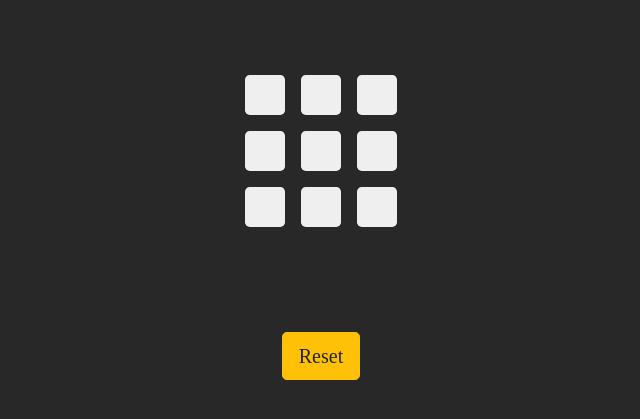
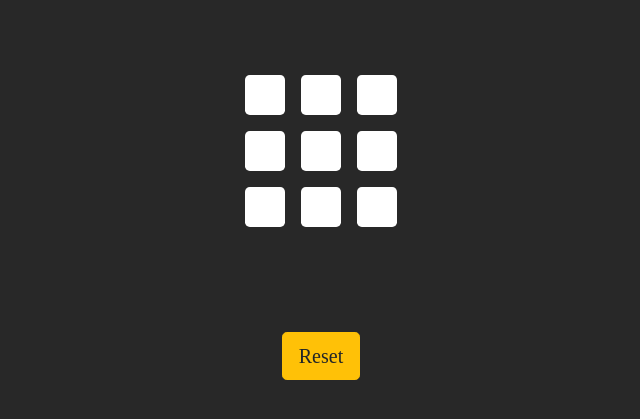
Before and after one commit to dhavalv3rma/tictactoe, a plain HTML site: page index.html in a window 1280 px wide. Shown: the part 147-566 px from the top of the page, without its empty margins (319-959 px from the left). Drawn offline with nearby package versions, Linux system fonts and the light colour scheme.

Commit message:
Update style.css

```diff
--- a/style.css
+++ b/style.css
@@ -6,7 +6,7 @@ body {
 }
 
 .parts {
-    backround:#ffffff;
+    background:#ffffff;
     width: 40px;
     height: 40px;
     padding: 1px;
```
